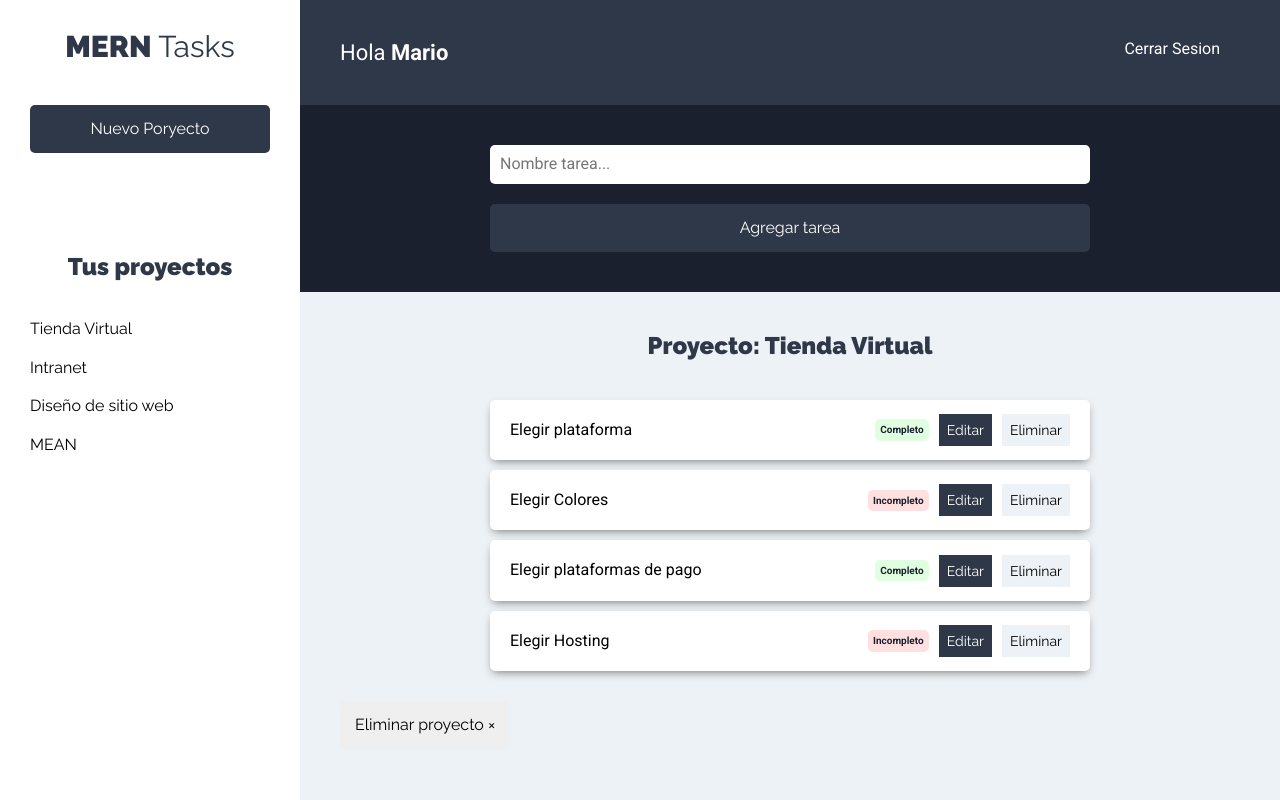
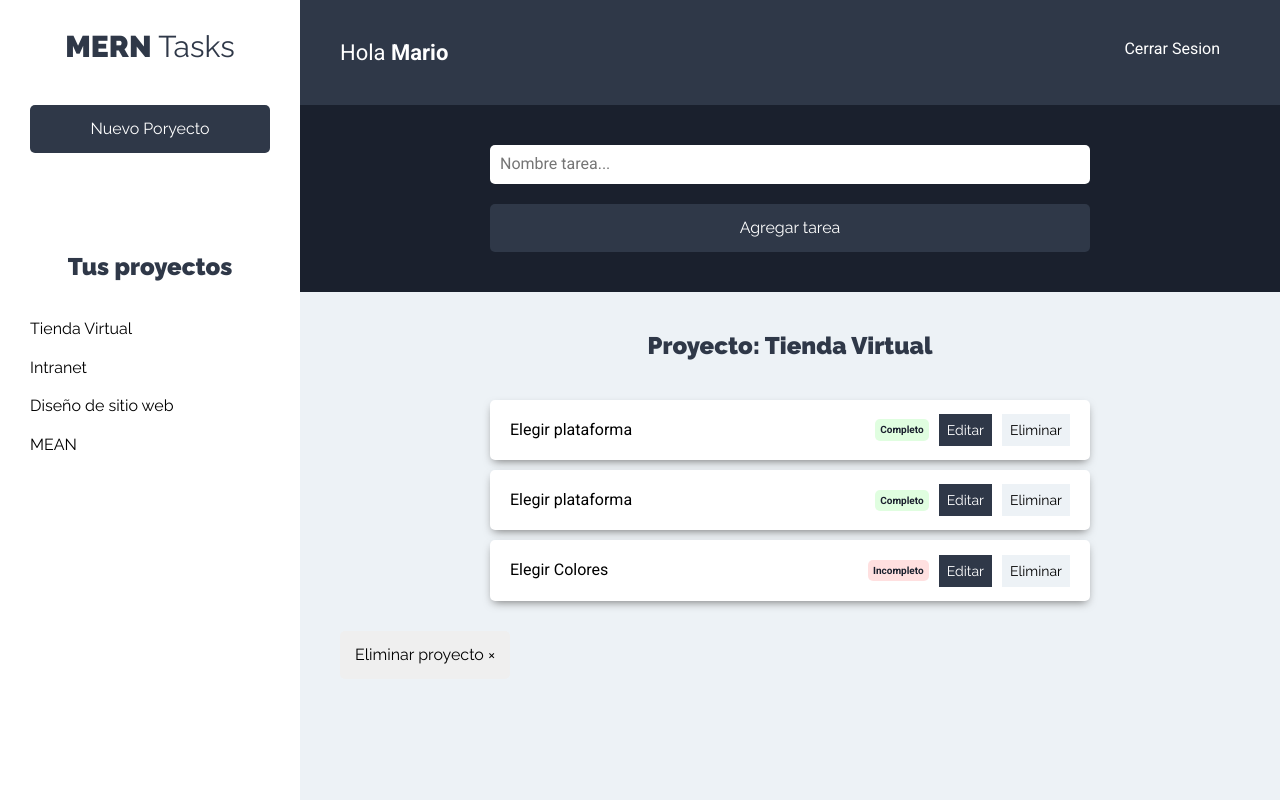
Before and after one commit to mario8a/MERN-Tasks, a React (Create React App) app in the folder cliente/: page /proyectos in a window 1280 px wide. Both pictures are taken after a click on the button "Tienda Virtual". Built offline with nearby package versions, Linux system fonts and the light colour scheme.

Commit message:
Agregando nuevas tareas

```diff
--- a/cliente/src/App.js
+++ b/cliente/src/App.js
@@ -3,13 +3,16 @@ import {BrowserRouter as Router, Switch, Route} from 'react-router-dom';
 import Login from './components/auth/Login';
 import NuevaCuenta from './components/auth/NuevaCuenta';
 import Proyectos from './components/proyectos/Proyectos';
+
 import ProyectoState from './context/proyectos/proyectoState';
+import TareaState from './context/tareas/tareaState';
 
 
 
 function App() {
   return (
     <ProyectoState>
+      <TareaState>
         <Router>
           <Switch>
             <Route exact path="/" component={Login} />
@@ -17,6 +20,7 @@ function App() {
             <Route exact path="/proyectos" component={Proyectos} />
           </Switch>
         </Router>
+      </TareaState>
     </ProyectoState>
   );
 }
--- a/cliente/src/components/proyectos/Proyecto.jsx
+++ b/cliente/src/components/proyectos/Proyecto.jsx
@@ -1,5 +1,6 @@
 import React, { useContext } from 'react'
 import proyectoContext from '../../context/proyectos/proyectoContext';
+import tareaContext from '../../context/tareas/tareaContext';
 
 const Proyecto = ({proyecto}) => {
 
@@ -7,13 +8,23 @@ const Proyecto = ({proyecto}) => {
     const proyectosContext = useContext(proyectoContext);
     const {proyectoActual} = proyectosContext;
 
+    //obtener la funcion del context de Tarea
+    const tareasContext = useContext(tareaContext);
+    const {obtenerTareas} = tareasContext;
+
+    //funcion para agregar el proyecto actual
+    const seleccionarProyecto = id => {
+        proyectoActual(id); //ijar un proyecto actual
+        obtenerTareas(id); // filtrar las tareas cuando se de click
+
+    }
 
     return (
         <li>
             <button
                 type="button"
                 className="btn btn-blank"
-                onClick={() => proyectoActual(proyecto.id)}
+                onClick={() => seleccionarProyecto(proyecto.id)}
             >
                 {proyecto.nombre}
             </button>
--- a/cliente/src/components/tareas/FormTarea.jsx
+++ b/cliente/src/components/tareas/FormTarea.jsx
@@ -1,11 +1,24 @@
-import React, { useContext } from 'react'
+import React, { useContext, useState } from 'react'
 import proyectoContext from '../../context/proyectos/proyectoContext';
+import tareaContext from '../../context/tareas/tareaContext';
 
 const FormTarea = () => {
 
     //Extraer si un proyecto esta activo
     const proyectosContext = useContext(proyectoContext);
     const {proyecto} = proyectosContext;
+
+    //obtener la funcion del context de Tarea
+    const tareasContext = useContext(tareaContext);
+    const {agregarTarea} = tareasContext;
+
+    //state del formulario
+    const [tarea, guardarTarea] = useState({
+        nombre: ''
+    });
+
+    //extraer el nombre del proyecto
+    const {nombre} = tarea;
 
     //si no hay proyecto seleccionado
     if(!proyecto) return null;
@@ -15,14 +28,42 @@ const FormTarea = () => {
      */
     const [proyectoActual] = proyecto;
 
+    //leer los valores del formulario
+    const handleChange = e => {
+        guardarTarea({
+            ...tarea,
+            [e.target.name]: e.target.value
+        })
+    }
+
+    const onSubmit = e => {
+        e.preventDefault();
+
+        //validar
+
+        // pasar la validacion
+
+        //agregar la nueva tarea al state de tareas
+        tarea.proyectoId = proyectoActual.id;
+        tarea.estado = false;
+        agregarTarea(tarea);
+
+        //reiniciar el form
+    }
+
     return (
         <div className="formulario">
-            <form action="">
+            <form
+                action=""
+                onSubmit={onSubmit}
+            >
                 <div className="contenedor-input">
                     <input type="text"
                         className="input-text"
                         placeholder="Nombre tarea..."
                         name="nombre"
+                        value={nombre}
+                        onChange={handleChange}
                     />
                 </div>
                 <div className="contenedor-input">
--- a/cliente/src/components/tareas/ListadoTareas.jsx
+++ b/cliente/src/components/tareas/ListadoTareas.jsx
@@ -1,11 +1,16 @@
 import React, { Fragment, useContext } from 'react'
 import Tarea from './Tarea';
 import proyectoContext from '../../context/proyectos/proyectoContext';
+import tareaContext from '../../context/tareas/tareaContext';
 
 const ListadoTareas = () => {
 
     const proyectosContext = useContext(proyectoContext);
     const {proyecto, eliminaProyecto} = proyectosContext;
+
+    //obtener las tareas del proyecto
+    const tareasContext = useContext(tareaContext);
+    const {tareasproyecto} = tareasContext;
 
     //si no hay proyecto seleccionado
     if(!proyecto) return <h2>Selecciona un proyecto</h2>;
@@ -14,14 +19,6 @@ const ListadoTareas = () => {
      * por esa razon que se aplica array destructuring
      */
     const [proyectoActual] = proyecto;
-
-
-    const tareasProyecto = [
-        {nombre: 'Elegir plataforma', estado: true},
-        {nombre: 'Elegir Colores', estado: false},
-        {nombre: 'Elegir plataformas de pago', estado: true},
-        {nombre: 'Elegir Hosting', estado: false},
-    ];
 
     //eliminar un proyecto
     const onClickEliminar = () => {
@@ -35,9 +32,9 @@ const ListadoTareas = () => {
 
             <ul className="listado-tareas">
                 {
-                    tareasProyecto.length === 0
+                    tareasproyecto.length === 0
                     ?  (<li className="tarea"><p>No hay tareas</p></li>)
-                    :   tareasProyecto.map(tarea => (
+                    :   tareasproyecto.map(tarea => (
                         <Tarea tarea={tarea}/>
                     ))
                 }
--- /dev/null
+++ b/cliente/src/context/tareas/tareaContext.jsx
@@ -0,0 +1,5 @@
+import {createContext} from 'react';
+
+const tareaContext = createContext();
+
+export default  tareaContext;
--- /dev/null
+++ b/cliente/src/context/tareas/tareaReducer.jsx
@@ -0,0 +1,20 @@
+import { TAREAS_PROYECTO, AGREGAR_TAREA } from '../../types/index';
+
+
+export default (state, action) => {
+    switch (action.type) {
+        case TAREAS_PROYECTO:
+            return {
+                ...state, //hara el match con las tareas s egun si id del prpyecto
+                tareasproyecto: state.tareas.filter(tarea => tarea.proyectoId === action.payload)
+            }
+        case AGREGAR_TAREA:
+            return {
+                ...state,
+                tareas: [...state.tareas, action.payload]
+            }
+
+        default:
+            return state
+    }
+}
--- /dev/null
+++ b/cliente/src/context/tareas/tareaState.jsx
@@ -0,0 +1,61 @@
+import React, { useReducer } from 'react'
+import TareaContext from './tareaContext';
+import TareaReducer from './tareaReducer';
+import { TAREAS_PROYECTO, AGREGAR_TAREA } from '../../types/index';
+
+const TareaState = props => {
+    const initialState = {
+        tareas: [
+            {nombre: 'Elegir plataforma', estado: true, proyectoId: 1},
+            {nombre: 'Elegir Colores', estado: false, proyectoId: 2},
+            {nombre: 'Elegir plataformas de pago', estado: true, proyectoId: 3},
+            {nombre: 'Elegir Hosting', estado: false, proyectoId: 4},
+            {nombre: 'Elegir plataforma', estado: true, proyectoId: 1},
+            {nombre: 'Elegir Colores', estado: false, proyectoId: 2},
+            {nombre: 'Elegir plataformas de pago', estado: true, proyectoId: 3},
+            {nombre: 'Elegir plataforma', estado: true, proyectoId: 4},
+            {nombre: 'Elegir Colores', estado: false, proyectoId: 1},
+            {nombre: 'Elegir plataformas de pago', estado: true, proyectoId: 3},
+            {nombre: 'Elegir plataforma', estado: true, proyectoId: 3},
+            {nombre: 'Elegir Colores', estado: false, proyectoId: 4},
+            {nombre: 'Elegir plataformas de pago', estado: true, proyectoId: 3},
+        ],
+        tareasproyecto: null
+    }
+
+    //Crear el dispatch y el state
+    const [state, dispatch] = useReducer(TareaReducer, initialState);
+
+    // crear las funciones
+
+    //obtener las tareas de un proyecto
+    const obtenerTareas = proyectoId => {
+        dispatch({
+            type: TAREAS_PROYECTO,
+            payload: proyectoId
+        })
+    }
+
+    //Agregar una tarea al proyecto seleccionado
+    const agregarTarea = tarea => {
+        dispatch({
+            type: AGREGAR_TAREA,
+            payload: tarea
+        })
+    }
+
+    return (
+        <TareaContext.Provider
+            value={{
+                tareas: state.tareas,
+                tareasproyecto: state.tareasproyecto,
+                obtenerTareas,
+                agregarTarea
+            }}
+        >
+            {props.children}
+        </TareaContext.Provider>
+    )
+}
+
+export default TareaState;
--- a/cliente/src/types/index.js
+++ b/cliente/src/types/index.js
@@ -7,3 +7,6 @@ export const AGREGAR_PROYECTO = 'AGREGAR_PROYECTO';
 export const VALIDAR_FORMULARIO = 'VALIDAR_FORMULARIO';
 export const PROYECTO_ACTUAL = 'PROYECTO_ACTUAL';
 export const ELIMINAR_PROYECTO = 'ELIMINAR_PROYECTO';
+
+export const TAREAS_PROYECTO = 'TAREAS_PROYECTO';
+export const AGREGAR_TAREA = 'AGREGAR_TAREA';
```
Lines whose indentation alone changed are shown as unchanged.
